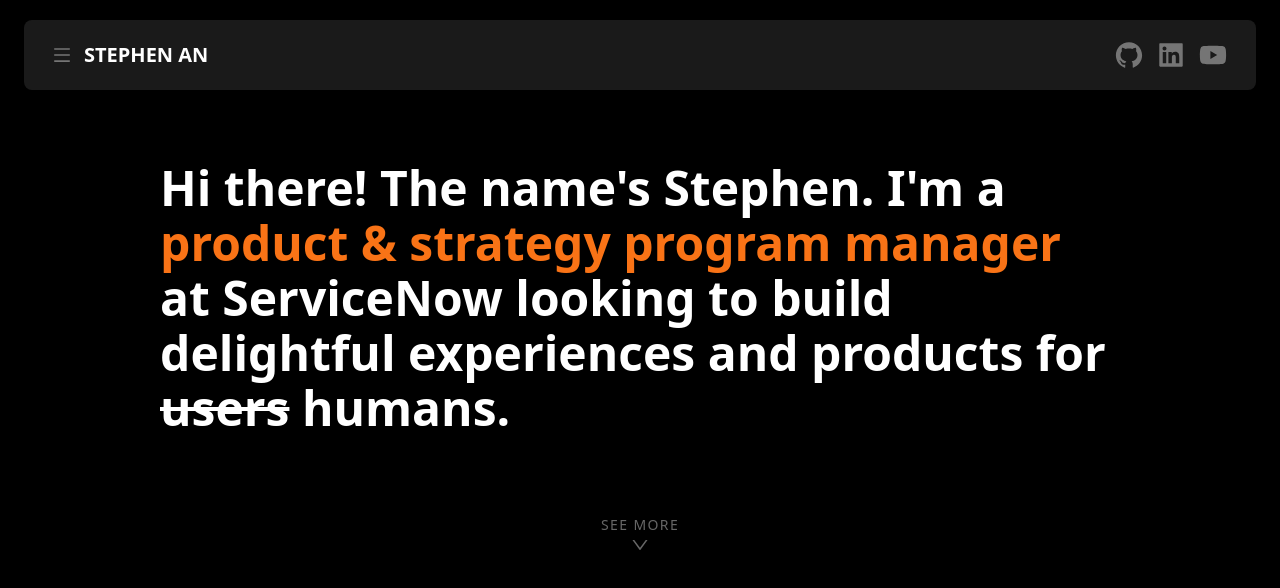
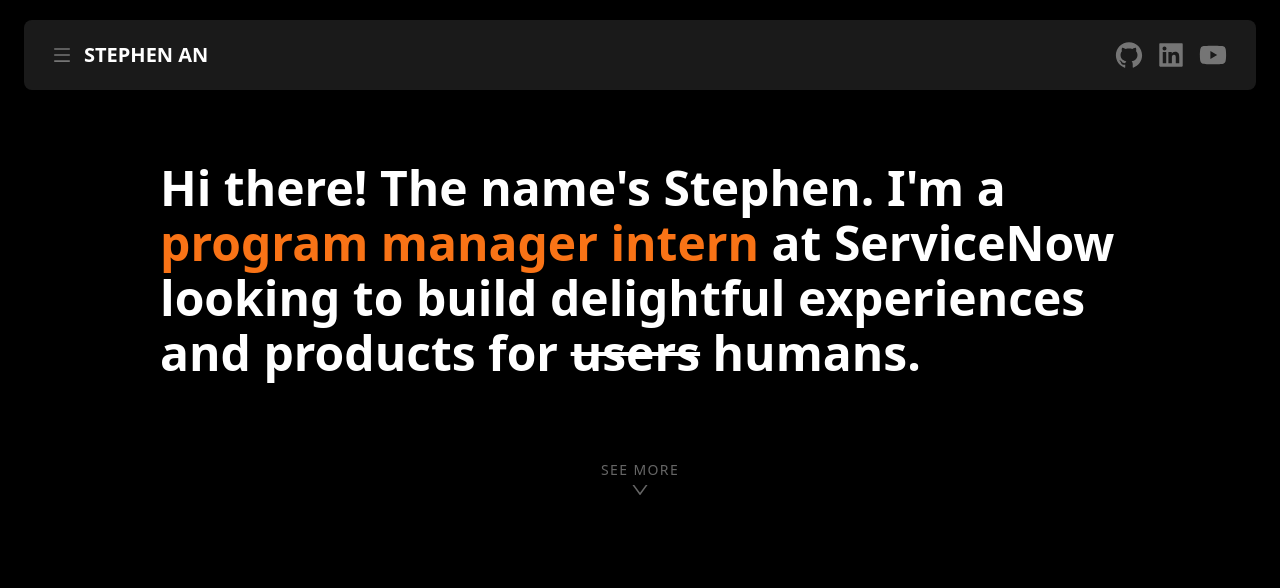
Before and after one commit to stephenfcan/portfolio-site, a Next.js app: page / in a window 1280 px wide. Shown: the top 588 px of the page. Built offline with nearby package versions, Linux system fonts and the light colour scheme.

Commit message:
remove title 1

```diff
--- a/components/Hero.jsx
+++ b/components/Hero.jsx
@@ -6,7 +6,7 @@
   return (
     <div className='min-h-screen h-full pt-32 md:py-40'>
       <div className='space-y-10 md:space-y-20 flex flex-col items-center'>
-        <h1 className='font-semibold text-2xl md:text-5xl text-white md:leading-[55px]'>Hi there! The name&apos;s Stephen. I&apos;m a <span className='text-orange-500'>product & strategy program manager</span> at ServiceNow looking to build delightful experiences and products for <s>users</s> humans.</h1>
+        <h1 className='font-semibold text-2xl md:text-5xl text-white md:leading-[55px]'>Hi there! The name&apos;s Stephen. I&apos;m a <span className='text-orange-500'>program manager intern</span> at ServiceNow looking to build delightful experiences and products for <s>users</s> humans.</h1>
         <Link href='#about'>
           <button className='flex flex-col text-center justify-center items-center text-white/40 hover:text-white'>
             <h1 className='text-sm font-extralight tracking-widest transition-all'>SEE MORE</h1>
--- a/components/Portfolio.jsx
+++ b/components/Portfolio.jsx
@@ -6,18 +6,6 @@
   return (
     <div className='min-h-screen h-full pt-28 pb-20 md:pt-32'>
       <div className='text-white text-sm space-y-10'>
-        <div className='space-y-2'>
-          {/* ServiceNow */}
-          <ExperienceBanner
-            date={'Jan 2023 - Present'}
-            title={'Assoc Product & Strategy Program Manager'}
-            company={'ServiceNow'}
-            link={'https://www.servicenow.com/'}
-            city={'Santa Clara'}
-          />
-
-          <p>Just started!</p>
-        </div>
 
         <div className='space-y-2'>
           {/* ServiceNow Internship */}
```
